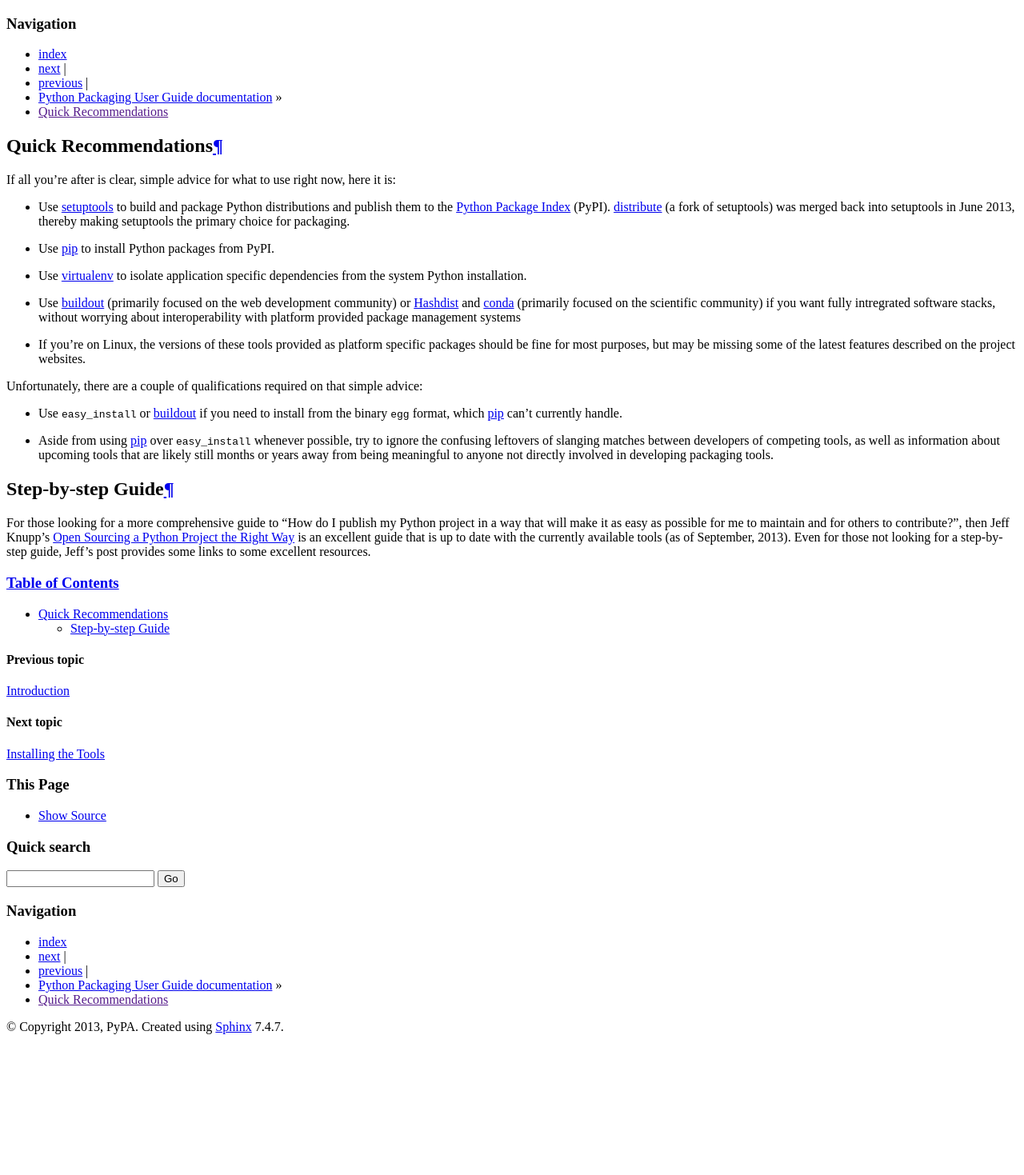
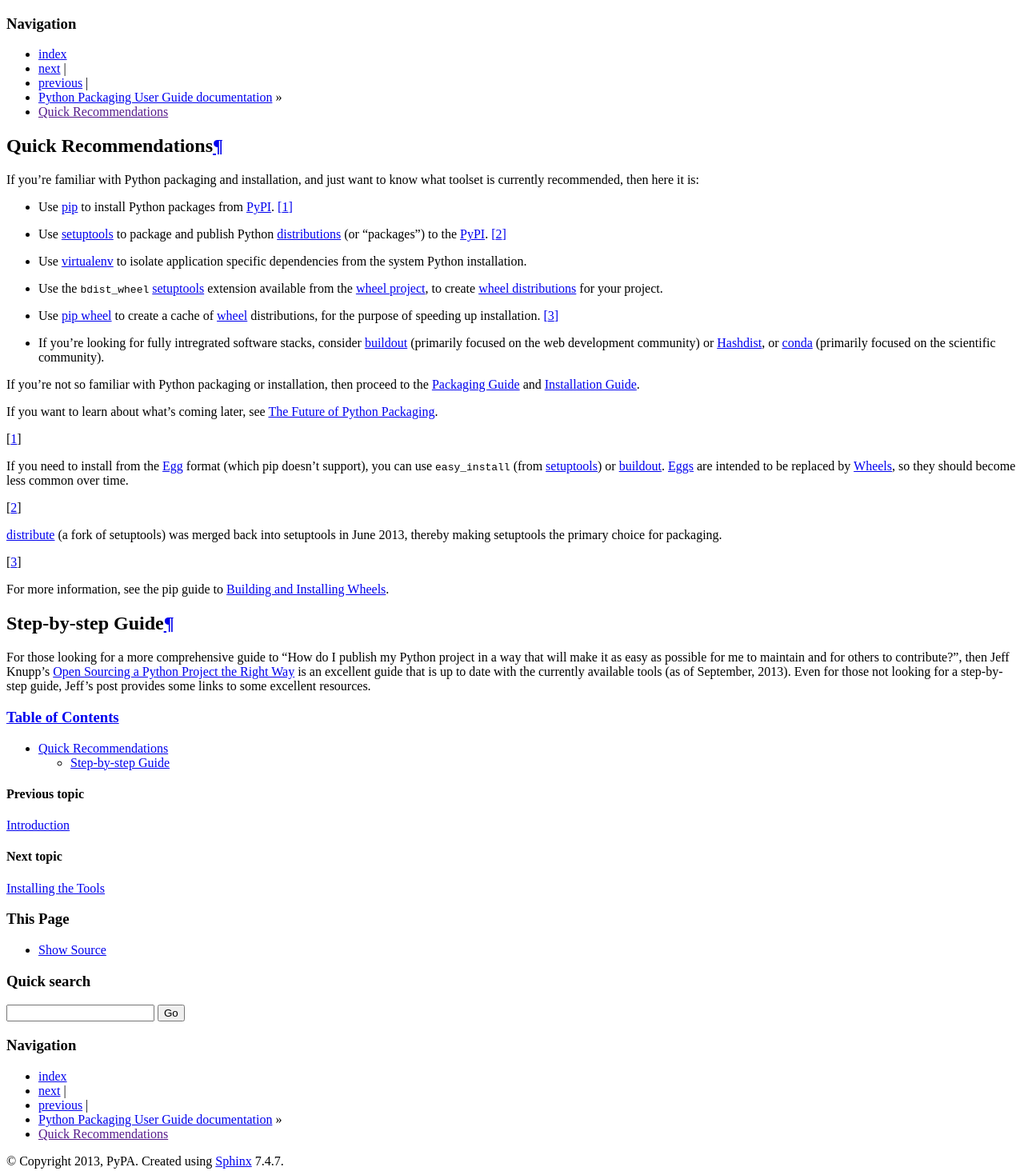
Before and after one commit to pypa/packaging.python.org, a Sphinx documentation site: the page built from source/current.rst, in a window 1280 px wide. Shown: the whole page at 80% size. Built offline with Sphinx 7.4.7, drawn with Linux system fonts in a browser that asks for light colours; before the commit the page ends 1301 px from its top, so only the background shows below that.

Commit message:
updates to "Quick Recommendations" - mention "bdist_wheel" and "pip wheel" - make it clear that these Quick Recs are not for beginners - de-clutter by moving some things to footnotes

```diff
--- a/source/current.rst
+++ b/source/current.rst
@@ -3,36 +3,50 @@
 Quick Recommendations
 =====================
 
-If all you're after is clear, simple advice for what to use right now, here it
-is:
+If you're familiar with Python packaging and installation, and just want to know
+what toolset is currently recommended, then here it is:
 
-* Use :ref:`setuptools` to build and package Python distributions and publish
-  them to the `Python Package Index`_ (PyPI). :ref:`distribute` (a fork of
-  setuptools) was merged back into setuptools in June 2013, thereby making
-  setuptools the primary choice for packaging.
-* Use :ref:`pip` to install Python packages from PyPI.
+* Use :ref:`pip` to install Python packages from :term:`PyPI
+  <Python Package Index (PyPI)>`. [1]_
+
+* Use :ref:`setuptools` to package and publish Python :term:`distributions <Distribution>` (or
+  "packages") to the :term:`PyPI <Python Package Index (PyPI)>`. [2]_
+
 * Use :ref:`virtualenv` to isolate application specific dependencies from the
   system Python installation.
-* Use :ref:`buildout` (primarily focused on the web development community) or
-  :ref:`hashdist` and :ref:`conda` (primarily focused on the scientific community) if
-  you want fully intregrated software stacks, without worrying about
-  interoperability with platform provided package management systems
-* If you're on Linux, the versions of these tools provided as platform specific
-  packages should be fine for most purposes, but may be missing some of the
-  latest features described on the project websites.
 
-Unfortunately, there are a couple of qualifications required on that simple
-advice:
+* Use the ``bdist_wheel`` :ref:`setuptools` extension available from the :ref:`wheel
+  project <wheel>`, to create :term:`wheel distributions <wheel>` for your
+  project.
 
-* Use ``easy_install`` or :ref:`buildout` if you need to install from the binary
-  ``egg`` format, which :ref:`pip` can't currently handle.
-* Aside from using :ref:`pip` over ``easy_install`` whenever possible, try to
-  ignore the confusing leftovers of slanging matches between developers of
-  competing tools, as well as information about upcoming tools that are likely
-  still months or years away from being meaningful to anyone not directly
-  involved in developing packaging tools.
+* Use `pip wheel
+  <http://www.pip-installer.org/en/latest/usage.html#pip-wheel>`_ to create a
+  cache of :term:`wheel` distributions, for the purpose of speeding up
+  installation. [3]_
 
-.. _Python Package Index: https://pypi.python.org
+* If you're looking for fully intregrated software stacks, consider
+  :ref:`buildout` (primarily focused on the web development community) or
+  :ref:`hashdist`, or :ref:`conda` (primarily focused on the scientific
+  community).
+
+
+If you're not so familiar with Python packaging or installation, then proceed to
+the  :doc:`packaging` and :doc:`installation`.
+
+If you want to learn about what's coming later, see :doc:`future`.
+
+
+.. [1] If you need to install from the :term:`Egg` format (which pip doesn't
+       support), you can use ``easy_install`` (from :ref:`setuptools`) or
+       :ref:`buildout`.  :term:`Eggs <Egg>` are intended to be replaced by
+       :term:`Wheels <Wheel>`, so they should become less common over time.
+
+.. [2] :ref:`distribute` (a fork of setuptools) was merged back into setuptools
+       in June 2013, thereby making setuptools the primary choice for packaging.
+
+.. [3] For more information, see the pip guide to `Building and Installing Wheels
+       <http://www.pip-installer.org/en/latest/cookbook.html#building-and-installing-wheels>`_.
+
 
 Step-by-step Guide
 ==================
```
